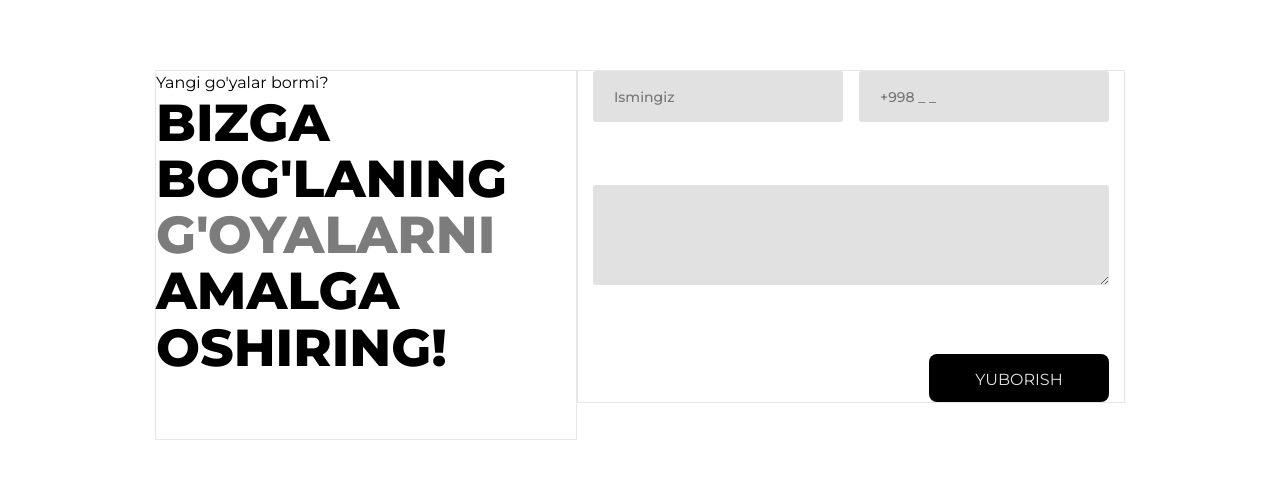
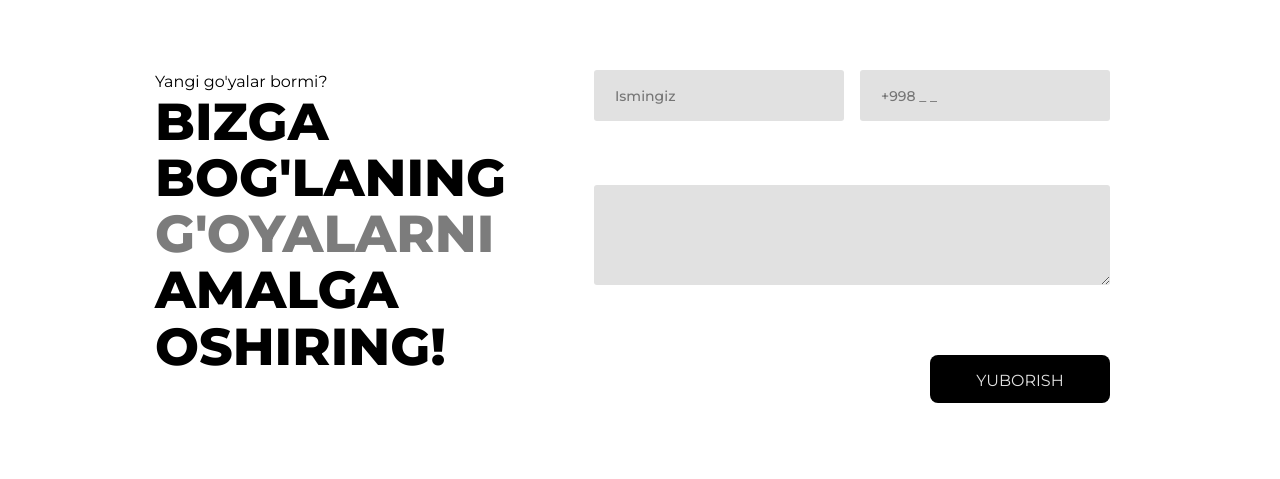
Before and after one commit to manguberdigithub/alfraganaz-team-portfolio, a Next.js app in the folder alfraganaz-portfolio/: page / in a window 1280 px wide. Shown: the part 1785-2264 px from the top of the page. Built offline with nearby package versions, Linux system fonts and the light colour scheme.

Commit message:
It is ready to deploye

```diff
--- a/alfraganaz-portfolio/components/Main/Contact.tsx
+++ b/alfraganaz-portfolio/components/Main/Contact.tsx
@@ -36,7 +36,7 @@ const Contact: React.FC = () => {
 
   return (
     <div className="w-full flex  justify-between h-[800px] px-[300px] py-[225px] 2xl:px-[230px] xl:px-[155px] lg:px-[140px] xl:h-[720px] lg:h-[700px] xl:py-[175px] md:py-[100px] md:h-[650px] md:px-[70px]  md:gap-6 sm:px-[40px] sm:flex-col sm:justify-center sm:py-[50px] xs:px-[25px] xs:flex-col  xs:py-[35px] xs:h-[500px] ">
-      <div className="w-[530px] h-full lg:w-[450px] md:w-[270px] sm:h-[240px] xs:h-[200px] xs:w-[90%] border ">
+      <div className="w-[530px] h-full lg:w-[450px] md:w-[270px] sm:h-[240px] xs:h-[200px] xs:w-[90%]">
         <span className="w-[180px] h-[20px] text-black font-montserrat text-base md:text-sm md:h-[16px] xs:text-sm xs:h-[14px]">
           Yangi go'yalar bormi?
         </span>
@@ -45,7 +45,7 @@ const Contact: React.FC = () => {
           AMALGA OSHIRING!
         </h3>
       </div>
-      <div className="w-[660px] h-[90%] flex flex-col border justify-between px-[15px] xl:w-[600px] lg:w-[550px] lg:h-[100%] md:w-[400px] md:h-[250px] md:px-[0px] sm:w-full sm:h-[250px] xs:w-full xs:h-[250px] xs:px-[0px]">
+      <div className="w-[660px] h-[90%] flex flex-col justify-between px-[15px] xl:w-[600px] lg:w-[550px] lg:h-[100%] md:w-[400px] md:h-[250px] md:px-[0px] sm:w-full sm:h-[250px] xs:w-full xs:h-[250px] xs:px-[0px]">
         <div className="w-full flex justify-between space-x-4 md:space-x-2">
           <div>
             <input
```
